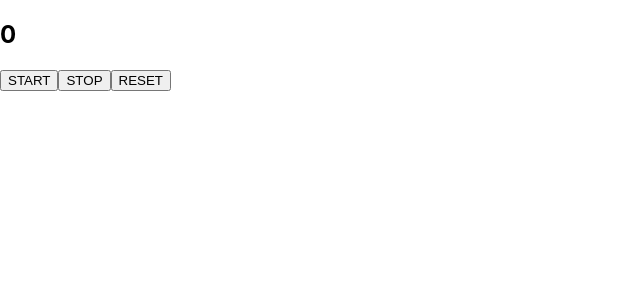
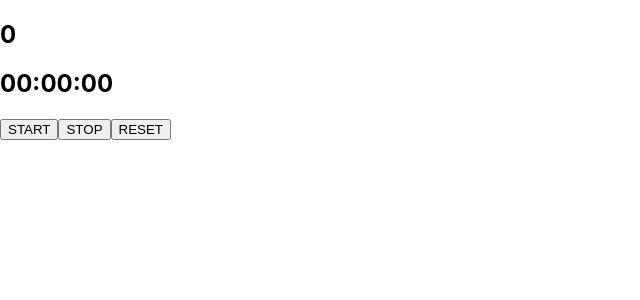
Before and after one commit to monctpik/fd-react-26-07, a React (Create React App) app: page / in a window 1280 px wide. Shown: the top 300 px of the page, without its empty margins (0-640 px from the left). Built offline with nearby package versions, Linux system fonts and the light colour scheme.

Commit message:
add setState in stopwatch

```diff
--- a/src/components/StopWatch/index.js
+++ b/src/components/StopWatch/index.js
@@ -5,11 +5,19 @@ class StopWatch extends Component {
     super(props);
     this.state = {
       count: 0,
+      time: new Date(0, 0, 0, 0, 0, 0),
     };
     this.intervalId = null;
   }
   tick = () => {
-    this.setState({ count: this.state.count + 1 });
+    // const { time } = this.state;
+    // const newTime = new Date(time.getTime() + 1000);
+    // this.setState({ time: newTime });
+    this.setState((state) => {
+      const { time } = state;
+      const newTime = new Date(time.getTime() + 1000);
+      return { time: newTime };
+    });
   };
   start = () => {
     if (this.intervalId === null) {
@@ -22,16 +30,17 @@ class StopWatch extends Component {
   };
   reset = () => {
     this.stop();
-    this.setState({ count: 0 });
+    this.setState({ time: new Date(0, 0, 0, 0, 0, 0) });
   };
   componentDidMount() {
     // this.start()
   }
   render() {
-    const { count } = this.state;
+    const { count, time } = this.state;
     return (
       <article>
         <h2>{count}</h2>
+        <h2>{time.toLocaleTimeString("en-GB")}</h2>
         <button onClick={this.start}>START</button>
         <button onClick={this.stop}>STOP</button>
         <button onClick={this.reset}>RESET</button>
```
